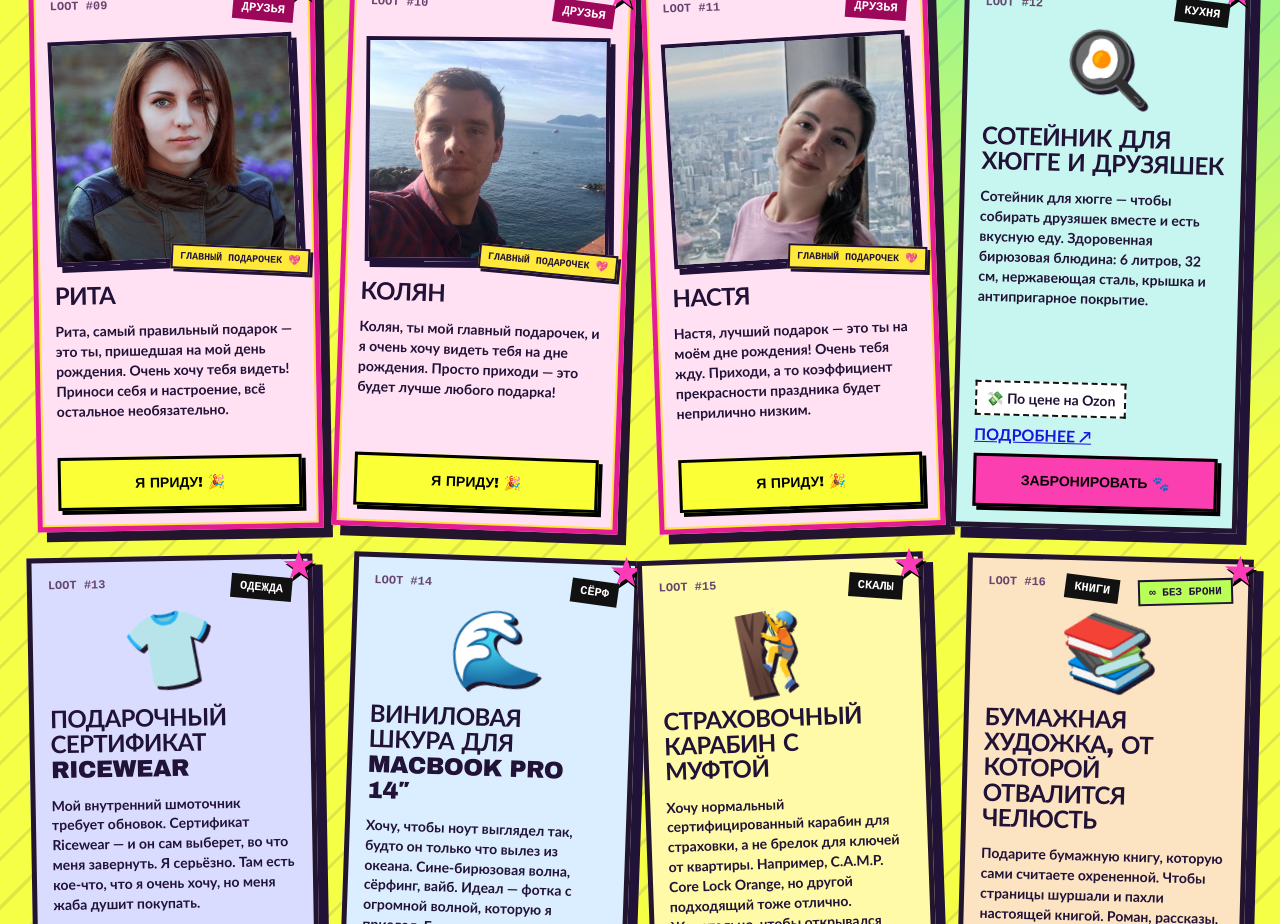
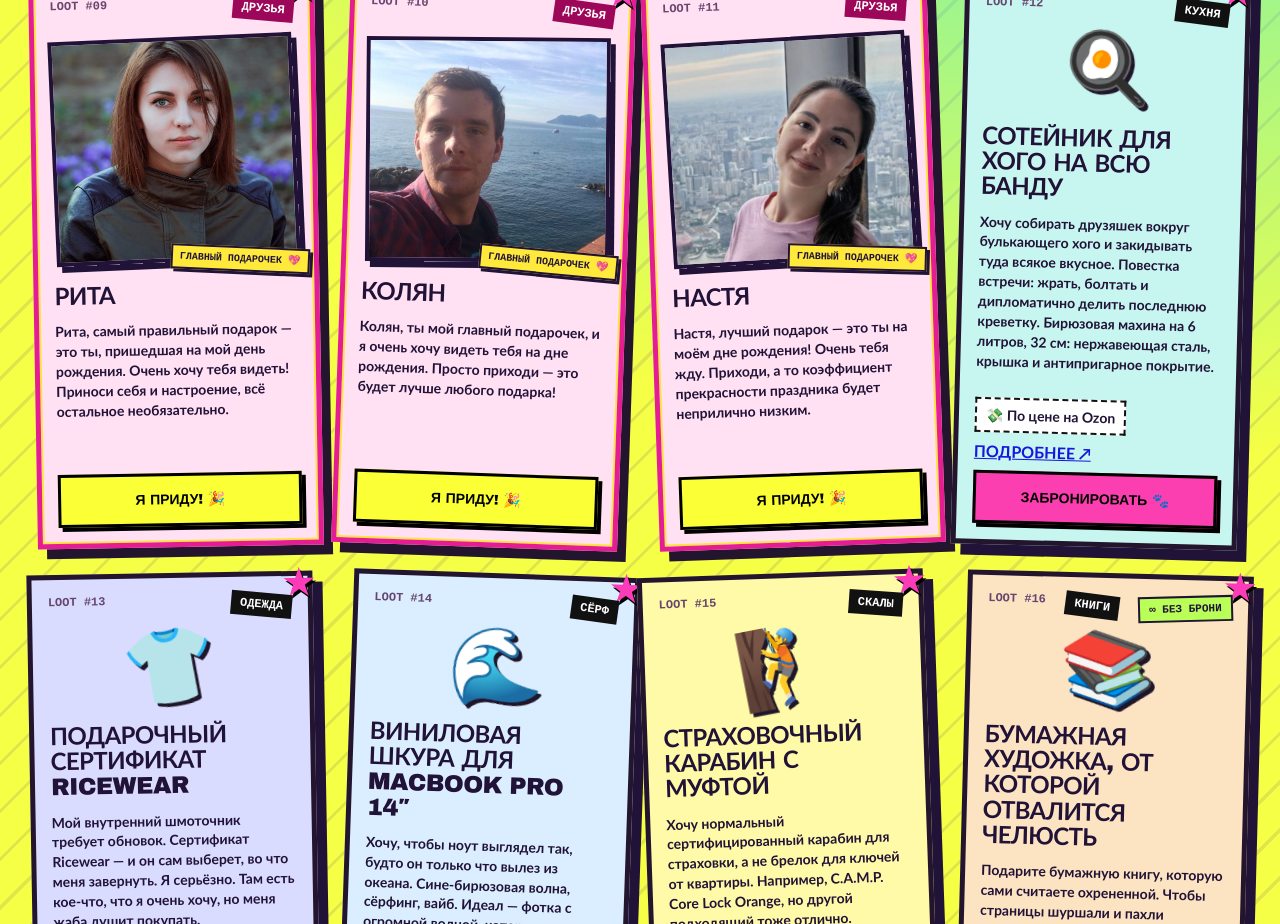
Before and after one commit to raphickie/wishlist, a React (Vite) app: page / in a window 1280 px wide. Shown: the part 2460-3384 px from the top of the page. Built offline with nearby package versions, Linux system fonts and the light colour scheme; no server answers; the database is empty.

Commit message:
Correct sauté pan copy to Chinese hotpot and remove repeated friends wording

```diff
--- a/src/gifts.ts
+++ b/src/gifts.ts
@@ -137,11 +137,11 @@ export const gifts: Gift[] = [
   },
   {
     id: 'turquoise-saute-pan-6l-32cm',
-    name: 'Сотейник для хюгге и друзяшек',
+    name: 'Сотейник для хого на всю банду',
     emoji: '🍳',
     budget: 'По цене на Ozon',
     category: 'кухня',
-    description: 'Сотейник для хюгге — чтобы собирать друзяшек вместе и есть вкусную еду. Здоровенная бирюзовая блюдина: 6 литров, 32 см, нержавеющая сталь, крышка и антипригарное покрытие.',
+    description: 'Хочу собирать друзяшек вокруг булькающего хого и закидывать туда всякое вкусное. Повестка встречи: жрать, болтать и дипломатично делить последнюю креветку. Бирюзовая махина на 6 литров, 32 см: нержавеющая сталь, крышка и антипригарное покрытие.',
     link: 'https://ozon.ru/t/J50Yzgr',
   },
   {
```
